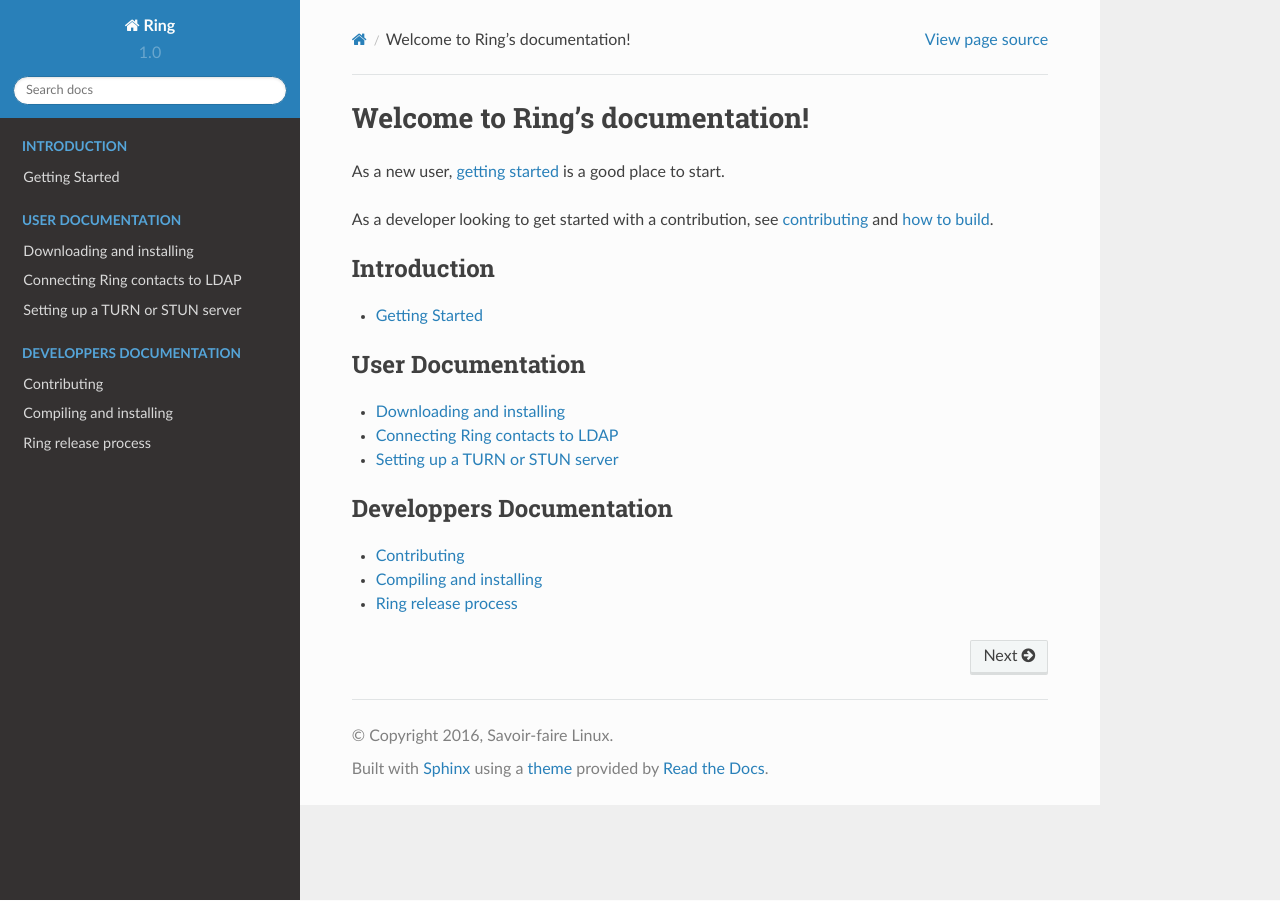
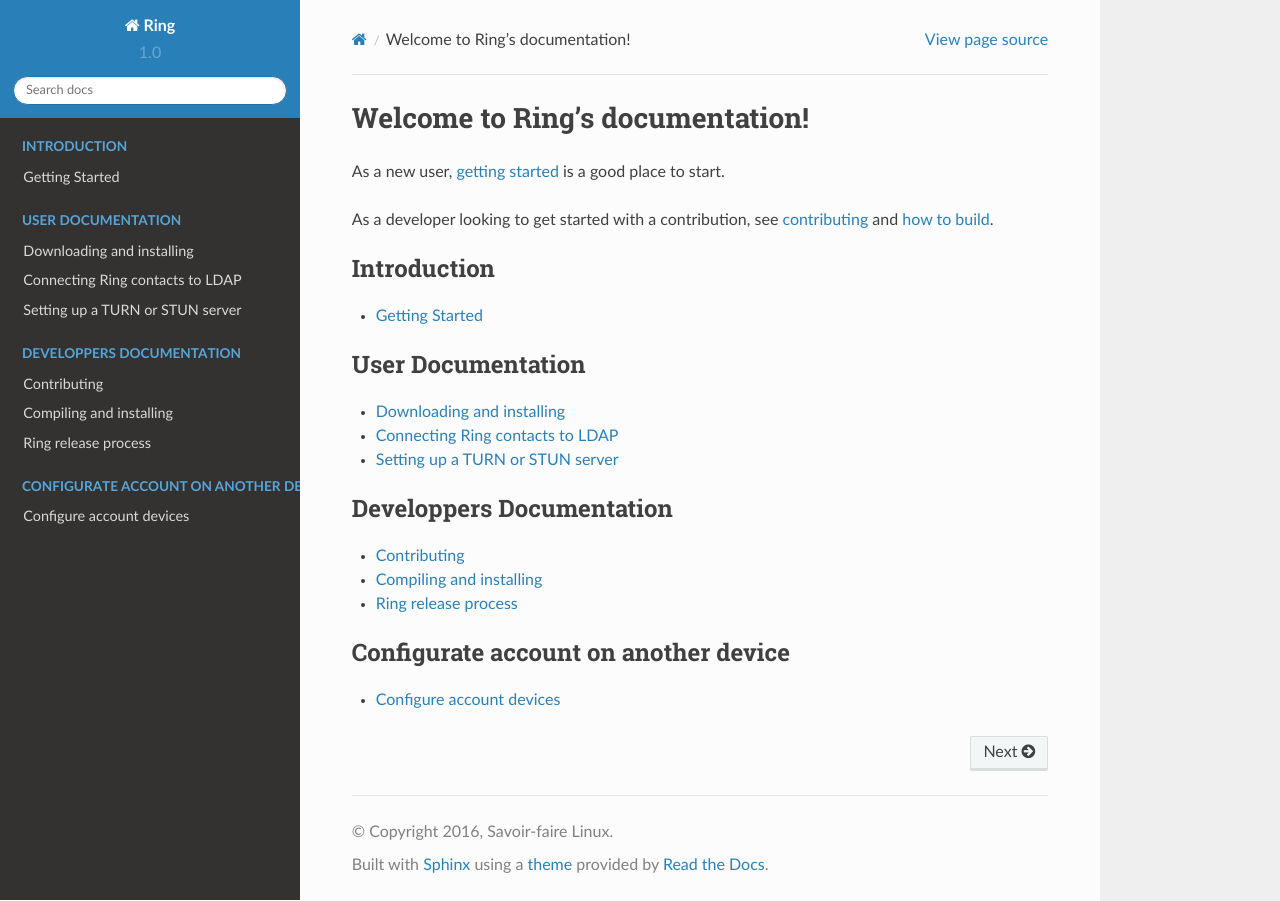
Before and after one commit to savoirfairelinux/jami-project, a Sphinx documentation site: the page built from docs/source/index.rst, in a window 1280 px wide. Built offline with Sphinx 7.4.7 and the Read the Docs theme 2.0.0, drawn with Linux system fonts in a browser that asks for light colours.

Commit message:
Configure account devices documentation                                                                                                                                                                                                                                                                                                                                                                                     In the following files, we prepared a documention that will help Ring users                                                                                                                                                                   configure their account in multiple devices. To do this, we made modifications                                                                                                                                                                in the index.rst file and created a new file .rst for our section.
Change-Id: I54c0338e46ffa5784ed7786eaec283a4d1ad8933

```diff
--- a/docs/source/index.rst
+++ b/docs/source/index.rst
@@ -52,3 +52,10 @@
    :glob:
 
    dev/gnome-client/*
+
+.. toctree::
+   :caption: Configurate account on another device
+   :maxdepth: 1
+   :glob:
+
+   dev/log1000Doc/configurer_compte_devices_GNOME
```
Also changed, not shown: docs/source/dev/log1000Doc/configurer_compte_devices_GNOME.rst (added, +65 -0 lines), docs/source/dev/log1000Doc/Configurer_compte_devices_GNOME/account.png (added), docs/source/dev/log1000Doc/Configurer_compte_devices_GNOME/addnewdevice.png (added), docs/source/dev/log1000Doc/Configurer_compte_devices_GNOME/after.png (added), docs/source/dev/log1000Doc/Configurer_compte_devices_GNOME/icon.png (added), docs/source/dev/log1000Doc/Configurer_compte_devices_GNOME/pin.png (added), docs/source/dev/log1000Doc/Configurer_compte_devices_GNOME/step1r.png (added), docs/source/dev/log1000Doc/Configurer_compte_devices_GNOME/step4.png (added).
